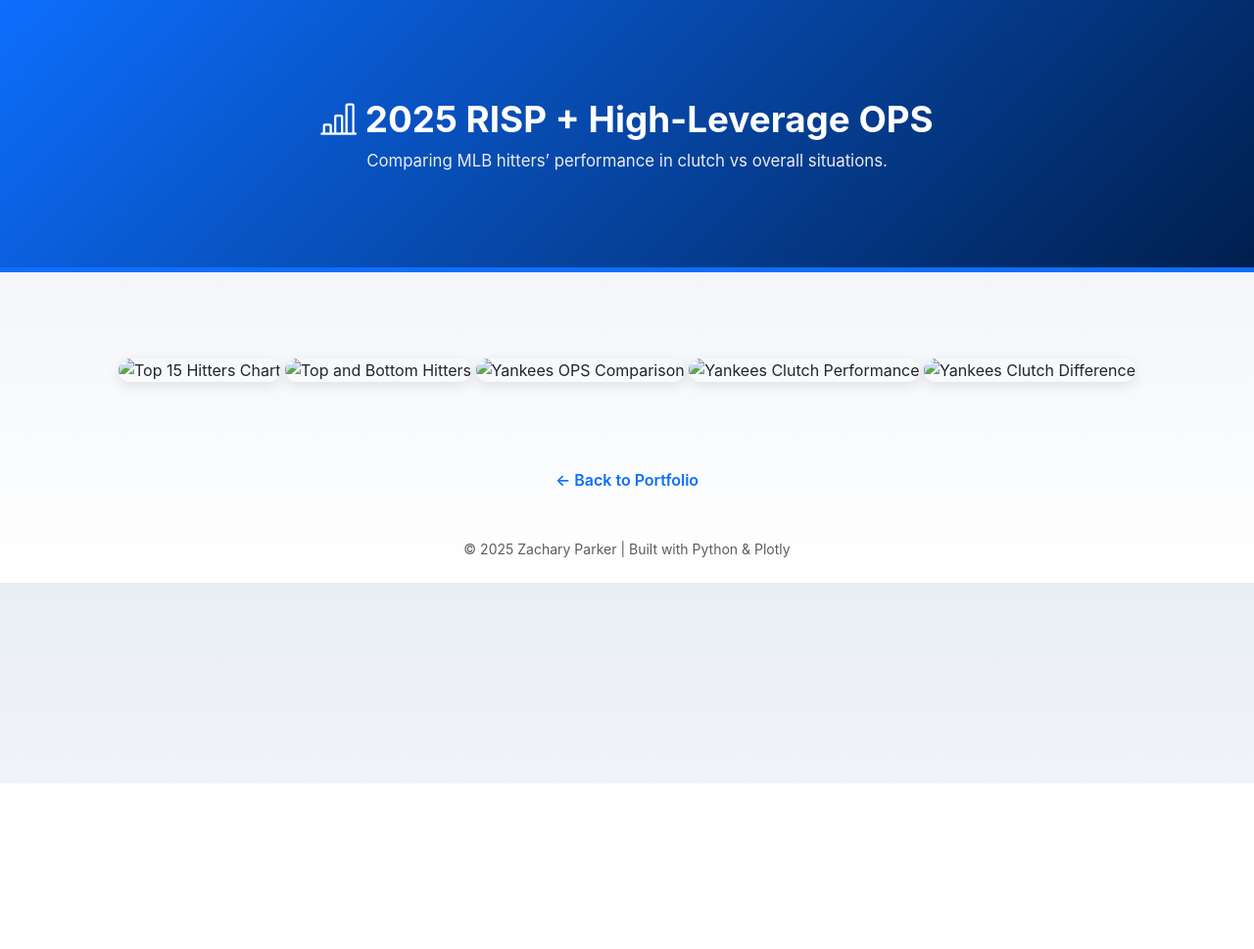
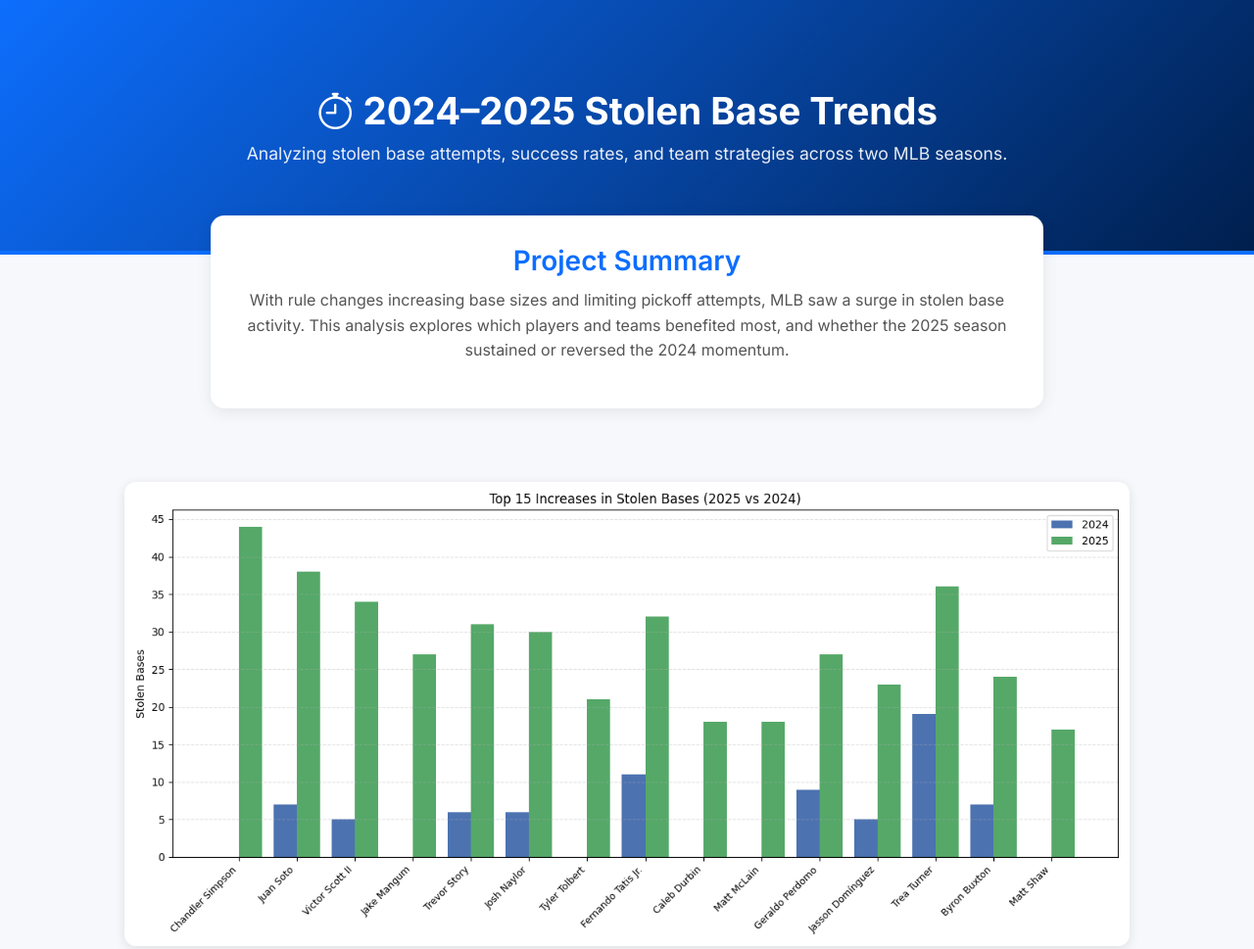
Before and after one commit to zparker424/baseball-analytics-portfolio, a plain HTML site: page projects/stolen_bases_2024_2025/index.html in a window 1280 px wide. Shown: the top 969 px of the page at 98% size. Before the commit the page ends 800 px from the top, so only its background shows below. Drawn offline with nearby package versions, Linux system fonts and the light colour scheme.

Commit message:
Enhanced individual project pages for design consistency

```diff
--- a/projects/stolen_bases_2024_2025/index.html
+++ b/projects/stolen_bases_2024_2025/index.html
@@ -3,74 +3,70 @@
 <head>
   <meta charset="UTF-8" />
   <meta name="viewport" content="width=device-width, initial-scale=1.0" />
-  <title>2025 RISP + High-Leverage OPS | Zachary Parker</title>
+  <title>2024–2025 Stolen Base Trends | Zachary Parker</title>
 
   <link href="https://cdn.jsdelivr.net/npm/bootstrap@5.3.0/dist/css/bootstrap.min.css" rel="stylesheet" />
   <link href="https://cdn.jsdelivr.net/npm/bootstrap-icons@1.11.1/font/bootstrap-icons.css" rel="stylesheet" />
+  <link href="https://fonts.googleapis.com/css2?family=Inter:wght@400;500;600;700&display=swap" rel="stylesheet" />
 
   <style>
-    body {
-      background: linear-gradient(180deg, #e9eef5 0%, #ffffff 100%);
-      font-family: 'Inter', -apple-system, BlinkMacSystemFont, 'Segoe UI', Roboto, sans-serif;
-      color: #212529;
-    }
-
+    body { background: #f6f8fb; font-family: 'Inter', sans-serif; color: #212529; }
     .hero {
       background: linear-gradient(135deg, #0d6efd 0%, #001f4e 100%);
-      color: #fff;
-      text-align: center;
-      padding: 100px 15px 80px;
-      border-bottom: 5px solid #0d6efd;
+      color: #fff; text-align: center;
+      padding: 90px 15px 70px; border-bottom: 4px solid #0d6efd;
     }
-
-    .hero h1 {
-      font-weight: 700;
-      font-size: 2.3rem;
+    .hero h1 { font-weight: 700; font-size: 2.4rem; }
+    .hero p { font-size: 1.1rem; opacity: 0.9; }
+    .summary-card {
+      background: white; border-radius: 14px; box-shadow: 0 4px 16px rgba(0, 0, 0, 0.08);
+      padding: 30px; margin-top: -40px; margin-bottom: 40px; max-width: 850px;
+      margin-left: auto; margin-right: auto; text-align: center;
     }
-
-    .hero p {
-      font-size: 1.05rem;
-      opacity: 0.9;
+    .summary-card h3 { color: #0d6efd; font-weight: 600; margin-bottom: 10px; }
+    .summary-card p { color: #555; font-size: 1rem; line-height: 1.6; }
+    .chart {
+      max-width: 92%; margin: 35px auto; border-radius: 12px;
+      box-shadow: 0 3px 12px rgba(0, 0, 0, 0.1);
     }
-
-    .chart {
-      max-width: 90%;
-      margin: 40px auto;
-      border-radius: 12px;
-      box-shadow: 0 4px 14px rgba(0,0,0,0.1);
+    footer {
+      margin-top: 70px; padding: 20px 0; text-align: center;
+      font-size: 0.9em; color: #6c757d;
+      border-top: 3px solid #0d6efd;
+      background: linear-gradient(180deg, #f8f9fa 0%, #f2f4f7 100%);
     }
-
-    a.back-link {
-      color: #0d6efd;
-      font-weight: 600;
-      text-decoration: none;
-    }
-
-    a.back-link:hover {
-      text-decoration: underline;
-    }
+    a.back-link { color: #0d6efd; font-weight: 600; text-decoration: none; }
+    a.back-link:hover { text-decoration: underline; }
   </style>
 </head>
 
 <body>
   <section class="hero">
-    <h1><i class="bi bi-bar-chart-line"></i> 2025 RISP + High-Leverage OPS</h1>
-    <p>Comparing MLB hitters’ performance in clutch vs overall situations.</p>
+    <h1><i class="bi bi-stopwatch"></i> 2024–2025 Stolen Base Trends</h1>
+    <p>Analyzing stolen base attempts, success rates, and team strategies across two MLB seasons.</p>
   </section>
 
-  <main class="container text-center mt-5">
-    <img src="data/Top 15 Hitters in RISP + High Leverage.png" class="chart img-fluid" alt="Top 15 Hitters Chart">
-    <img src="data/Top & Bottom 10 Hitters by Clutch.png" class="chart img-fluid" alt="Top and Bottom Hitters">
-    <img src="data/NYY Overall OPS vs RISP.png" class="chart img-fluid" alt="Yankees OPS Comparison">
-    <img src="data/NYY 2025 Clutch Performance .png" class="chart img-fluid" alt="Yankees Clutch Performance">
-    <img src="data/Yankees Clutch Performance Difference.png" class="chart img-fluid" alt="Yankees Clutch Difference">
+  <section class="summary-card">
+    <h3>Project Summary</h3>
+    <p>
+      With rule changes increasing base sizes and limiting pickoff attempts, MLB saw a surge in stolen base activity.
+      This analysis explores which players and teams benefited most, and whether the 2025 season sustained or reversed
+      the 2024 momentum.
+    </p>
+  </section>
+
+  <main class="container text-center">
+    <img src="data/Stolen Base Increases.png" class="chart img-fluid" alt="Stolen Base Increases">
+    <img src="data/Stolen Bases Decrease.png" class="chart img-fluid" alt="Stolen Base Decrease">
+    <img src="data/Total SB Decrease.png" class="chart img-fluid" alt="Total SB Decrease">
+    <img src="data/YoY SB Changes.png" class="chart img-fluid" alt="YoY SB Changes">
 
     <div class="mt-5">
       <a href="../../index.html" class="back-link">&larr; Back to Portfolio</a>
     </div>
   </main>
 
-  <footer class="text-center small mt-5 mb-4 text-muted">
+  <footer>
     © 2025 Zachary Parker | Built with Python & Plotly
   </footer>
 </body>
```
Also changed, not shown: projects/clutch_risp_2025/index.html (+49 -32 lines), projects/sundays_vs_fridays/index.html (+35 -38 lines).
